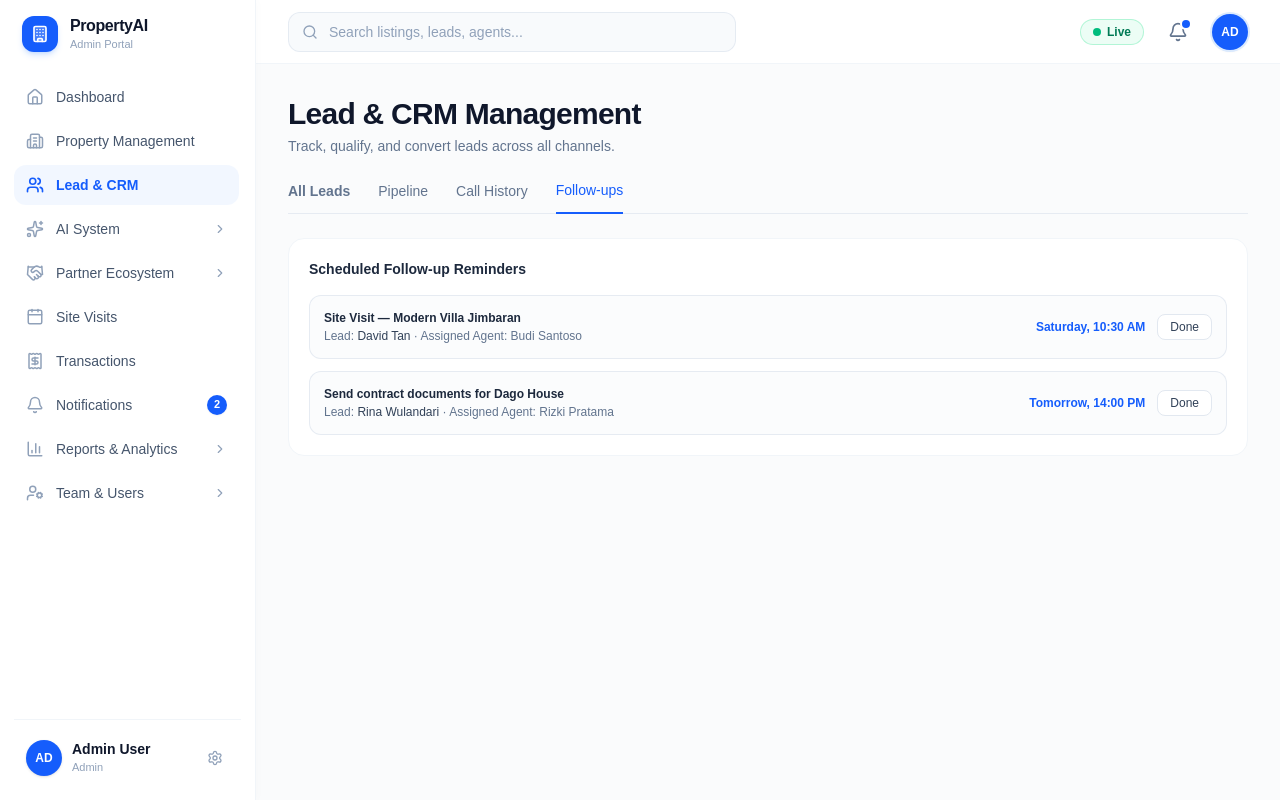
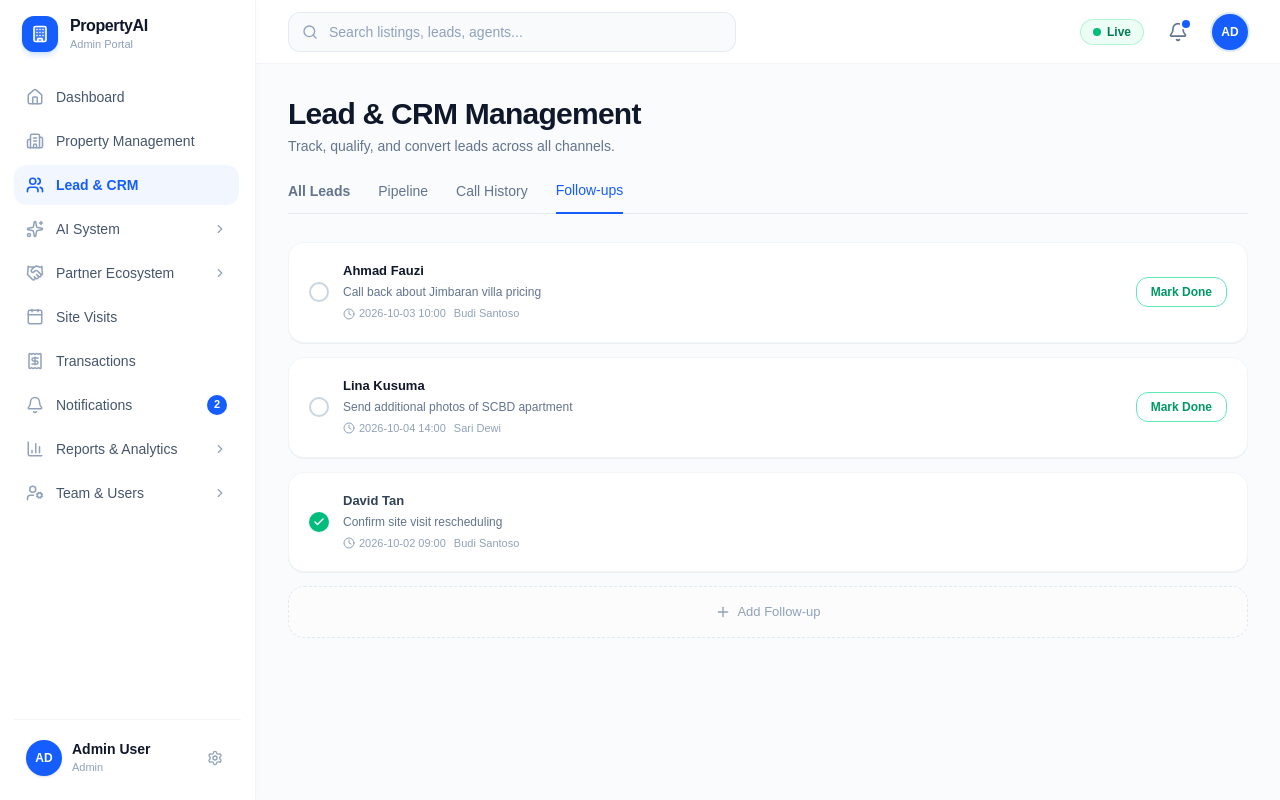
Before and after one commit to shahidulshohid/kim18manu, a Next.js app: page /dashboard/agent/crm in a window 1280 px wide. Both pictures are taken after a click on the button "Follow-ups". Built offline with nearby package versions, Linux system fonts and the light colour scheme.

Commit message:
feat: add LeadManagementView component for lead and CRM management

```diff
--- a/components/dashboard/agent/views/LeadManagementView.tsx
+++ b/components/dashboard/agent/views/LeadManagementView.tsx
@@ -23,6 +23,7 @@ import {
   FileText,
   DollarSign,
   ChevronDown,
+  Check,
 } from "lucide-react";
 import { cn } from "@/lib/utils";
 import {
@@ -121,12 +122,58 @@ const initialLeads: LeadItem[] = [
   },
 ];
 
+export interface FollowUpItem {
+  id: string;
+  lead: string;
+  task: string;
+  dueTime: string;
+  agent: string;
+  isDone: boolean;
+}
+
+const initialFollowups: FollowUpItem[] = [
+  {
+    id: "FU-01",
+    lead: "Ahmad Fauzi",
+    task: "Call back about Jimbaran villa pricing",
+    dueTime: "2026-10-03 10:00",
+    agent: "Budi Santoso",
+    isDone: false,
+  },
+  {
+    id: "FU-02",
+    lead: "Lina Kusuma",
+    task: "Send additional photos of SCBD apartment",
+    dueTime: "2026-10-04 14:00",
+    agent: "Sari Dewi",
+    isDone: false,
+  },
+  {
+    id: "FU-03",
+    lead: "David Tan",
+    task: "Confirm site visit rescheduling",
+    dueTime: "2026-10-02 09:00",
+    agent: "Budi Santoso",
+    isDone: true,
+  },
+];
+
 export default function LeadManagementView() {
   const [leads, setListings] = useState<LeadItem[]>(initialLeads);
   const [activeTab, setActiveTab] = useState<"all" | "pipeline" | "calls" | "followups">("all");
   const [searchQuery, setSearchQuery] = useState("");
   const [statusFilter, setStatusFilter] = useState("All");
   const [sourceFilter, setSourceFilter] = useState("All");
+
+  // Follow-ups state strictly matching screenshot
+  const [followups, setFollowups] = useState<FollowUpItem[]>(initialFollowups);
+  const [showAddFollowupModal, setShowAddFollowupModal] = useState(false);
+  const [newFollowup, setNewFollowup] = useState({
+    lead: "",
+    task: "",
+    dueTime: "2026-10-05 10:00",
+    agent: "Budi Santoso",
+  });
 
   // Modals & toast
   const [viewingLead, setViewingLead] = useState<LeadItem | null>(null);
@@ -139,6 +186,40 @@ export default function LeadManagementView() {
     setTimeout(() => {
       setToastMessage(null);
     }, 3000);
+  };
+
+  const handleToggleFollowup = (id: string) => {
+    setFollowups((prev) =>
+      prev.map((item) =>
+        item.id === id ? { ...item, isDone: !item.isDone } : item
+      )
+    );
+    const target = followups.find((f) => f.id === id);
+    if (target && !target.isDone) {
+      showToast(`Follow-up for ${target.lead} marked as done!`);
+    }
+  };
+
+  const handleAddFollowup = (e: React.FormEvent) => {
+    e.preventDefault();
+    if (!newFollowup.lead || !newFollowup.task) return;
+    const newItem: FollowUpItem = {
+      id: `FU-0${followups.length + 1}`,
+      lead: newFollowup.lead,
+      task: newFollowup.task,
+      dueTime: newFollowup.dueTime || "2026-10-05 10:00",
+      agent: newFollowup.agent || "Budi Santoso",
+      isDone: false,
+    };
+    setFollowups([...followups, newItem]);
+    setShowAddFollowupModal(false);
+    setNewFollowup({
+      lead: "",
+      task: "",
+      dueTime: "2026-10-05 10:00",
+      agent: "Budi Santoso",
+    });
+    showToast(`New follow-up for ${newItem.lead} added successfully!`);
   };
 
   // Filtered Leads
@@ -681,49 +762,181 @@ export default function LeadManagementView() {
         </div>
       )}
 
-      {/* TAB 4: FOLLOW-UPS */}
+      {/* TAB 4: FOLLOW-UPS strictly matching screenshot */}
       {activeTab === "followups" && (
-        <div className="bg-white rounded-2xl border border-slate-100 p-5 space-y-4 animate-in fade-in duration-150">
-          <h3 className="text-sm font-bold text-slate-800">Scheduled Follow-up Reminders</h3>
-          <div className="space-y-3">
-            {[
-              {
-                title: "Site Visit — Modern Villa Jimbaran",
-                lead: "David Tan",
-                due: "Saturday, 10:30 AM",
-                agent: "Budi Santoso",
-                priority: "High",
-              },
-              {
-                title: "Send contract documents for Dago House",
-                lead: "Rina Wulandari",
-                due: "Tomorrow, 14:00 PM",
-                agent: "Rizki Pratama",
-                priority: "Urgent",
-              },
-            ].map((item, idx) => (
-              <div
-                key={idx}
-                className="p-3.5 rounded-xl border border-slate-200/80 bg-slate-50/50 flex items-center justify-between text-xs"
-              >
+        <div className="space-y-3.5 pt-1 animate-in fade-in duration-150">
+          {followups.map((item) => (
+            <div
+              key={item.id}
+              className="bg-white rounded-2xl border border-slate-100 shadow-2xs p-4 sm:p-5 flex items-center justify-between hover:border-slate-200 transition-colors"
+            >
+              {/* Left side: Checkbox + Content */}
+              <div className="flex items-start sm:items-center gap-3.5">
+                {/* Circle status toggle */}
+                <button
+                  type="button"
+                  onClick={() => handleToggleFollowup(item.id)}
+                  className="mt-0.5 sm:mt-0 transition-transform active:scale-95 cursor-pointer shrink-0"
+                  aria-label={item.isDone ? "Mark as pending" : "Mark as done"}
+                >
+                  {item.isDone ? (
+                    <div className="h-5 w-5 rounded-full bg-emerald-500 text-white flex items-center justify-center shadow-xs">
+                      <Check className="h-3 w-3 stroke-[3]" />
+                    </div>
+                  ) : (
+                    <div className="h-5 w-5 rounded-full border-2 border-slate-300 hover:border-slate-400 bg-white" />
+                  )}
+                </button>
+
+                {/* Details */}
                 <div>
-                  <h4 className="font-bold text-slate-800">{item.title}</h4>
-                  <p className="text-slate-500 mt-0.5">
-                    Lead: <span className="font-medium text-slate-700">{item.lead}</span> · Assigned Agent: {item.agent}
+                  <h4
+                    className={cn(
+                      "font-bold text-xs sm:text-[13px] leading-tight",
+                      item.isDone ? "text-slate-700" : "text-slate-900"
+                    )}
+                  >
+                    {item.lead}
+                  </h4>
+                  <p className="text-xs text-slate-500 mt-1 leading-normal font-normal">
+                    {item.task}
                   </p>
-                </div>
-                <div className="flex items-center gap-3">
-                  <span className="text-blue-600 font-semibold">{item.due}</span>
-                  <button
-                    type="button"
-                    onClick={() => showToast("Task marked completed!")}
-                    className="px-3 py-1 bg-white border border-slate-200 rounded-lg text-slate-700 hover:bg-slate-50 font-medium cursor-pointer"
-                  >
-                    Done
-                  </button>
+                  <div className="mt-1 flex items-center gap-2 text-[11px] text-slate-400 font-normal">
+                    <span className="flex items-center gap-1">
+                      <Clock className="h-3 w-3 text-slate-400" />
+                      <span>{item.dueTime}</span>
+                    </span>
+                    <span>{item.agent}</span>
+                  </div>
                 </div>
               </div>
-            ))}
+
+              {/* Right side: Mark Done button (only if not completed) */}
+              {!item.isDone && (
+                <button
+                  type="button"
+                  onClick={() => handleToggleFollowup(item.id)}
+                  className="px-3.5 py-1.5 rounded-xl border border-emerald-300 text-emerald-600 hover:bg-emerald-50 text-xs font-semibold transition-colors cursor-pointer active:scale-95 shrink-0"
+                >
+                  Mark Done
+                </button>
+              )}
+            </div>
+          ))}
+
+          {/* + Add Follow-up button matching screenshot */}
+          <button
+            type="button"
+            onClick={() => setShowAddFollowupModal(true)}
+            className="w-full py-4 rounded-2xl border border-dashed border-slate-200 hover:border-slate-300 text-slate-400 hover:text-slate-600 text-xs sm:text-[13px] font-medium flex items-center justify-center gap-1.5 transition-all cursor-pointer bg-white/40 hover:bg-white"
+          >
+            <Plus className="h-4 w-4" />
+            <span>Add Follow-up</span>
+          </button>
+        </div>
+      )}
+
+      {/* MODAL: ADD FOLLOW-UP */}
+      {showAddFollowupModal && (
+        <div
+          onClick={() => setShowAddFollowupModal(false)}
+          className="fixed inset-0 z-50 bg-black/40 backdrop-blur-xs flex items-center justify-center p-4 animate-in fade-in duration-150"
+        >
+          <div
+            onClick={(e) => e.stopPropagation()}
+            className="w-full max-w-md bg-white rounded-3xl shadow-2xl border border-slate-100 p-6 sm:p-7 animate-in zoom-in-95 duration-150"
+          >
+            <div className="flex items-center justify-between pb-3 border-b border-slate-100">
+              <h3 className="text-base font-bold text-slate-900">Add New Follow-up</h3>
+              <button
+                type="button"
+                onClick={() => setShowAddFollowupModal(false)}
+                className="p-1 text-slate-400 hover:text-slate-700 cursor-pointer"
+              >
+                <X className="h-4 w-4" />
+              </button>
+            </div>
+
+            <form onSubmit={handleAddFollowup} className="py-4 space-y-3.5 text-xs">
+              <div>
+                <label className="block text-slate-500 font-bold uppercase text-[10px] mb-1">
+                  Lead Name <span className="text-red-500">*</span>
+                </label>
+                <input
+                  type="text"
+                  required
+                  placeholder="e.g. Ahmad Fauzi"
+                  value={newFollowup.lead}
+                  onChange={(e) =>
+                    setNewFollowup({ ...newFollowup, lead: e.target.value })
+                  }
+                  className="w-full h-10 px-3 rounded-xl border border-slate-200 text-slate-800 focus:outline-none focus:border-blue-600"
+                />
+              </div>
+
+              <div>
+                <label className="block text-slate-500 font-bold uppercase text-[10px] mb-1">
+                  Task / Follow-up Note <span className="text-red-500">*</span>
+                </label>
+                <input
+                  type="text"
+                  required
+                  placeholder="e.g. Call back about property pricing"
+                  value={newFollowup.task}
+                  onChange={(e) =>
+                    setNewFollowup({ ...newFollowup, task: e.target.value })
+                  }
+                  className="w-full h-10 px-3 rounded-xl border border-slate-200 text-slate-800 focus:outline-none focus:border-blue-600"
+                />
+              </div>
+
+              <div className="grid grid-cols-2 gap-3">
+                <div>
+                  <label className="block text-slate-500 font-bold uppercase text-[10px] mb-1">
+                    Due Date & Time
+                  </label>
+                  <input
+                    type="text"
+                    placeholder="2026-10-05 10:00"
+                    value={newFollowup.dueTime}
+                    onChange={(e) =>
+                      setNewFollowup({ ...newFollowup, dueTime: e.target.value })
+                    }
+                    className="w-full h-10 px-3 rounded-xl border border-slate-200 text-slate-800 focus:outline-none focus:border-blue-600"
+                  />
+                </div>
+
+                <div>
+                  <label className="block text-slate-500 font-bold uppercase text-[10px] mb-1">
+                    Assigned Agent
+                  </label>
+                  <input
+                    type="text"
+                    value={newFollowup.agent}
+                    onChange={(e) =>
+                      setNewFollowup({ ...newFollowup, agent: e.target.value })
+                    }
+                    className="w-full h-10 px-3 rounded-xl border border-slate-200 text-slate-800 focus:outline-none focus:border-blue-600"
+                  />
+                </div>
+              </div>
+
+              <div className="pt-4 border-t border-slate-100 flex items-center justify-end gap-2">
+                <button
+                  type="button"
+                  onClick={() => setShowAddFollowupModal(false)}
+                  className="px-4 py-2 rounded-xl border border-slate-200 text-slate-700 hover:bg-slate-50 text-xs font-semibold cursor-pointer"
+                >
+                  Cancel
+                </button>
+                <button
+                  type="submit"
+                  className="px-4 py-2 rounded-xl bg-blue-600 hover:bg-blue-700 text-white text-xs font-semibold shadow-xs cursor-pointer"
+                >
+                  Save Follow-up
+                </button>
+              </div>
+            </form>
           </div>
         </div>
       )}
```
